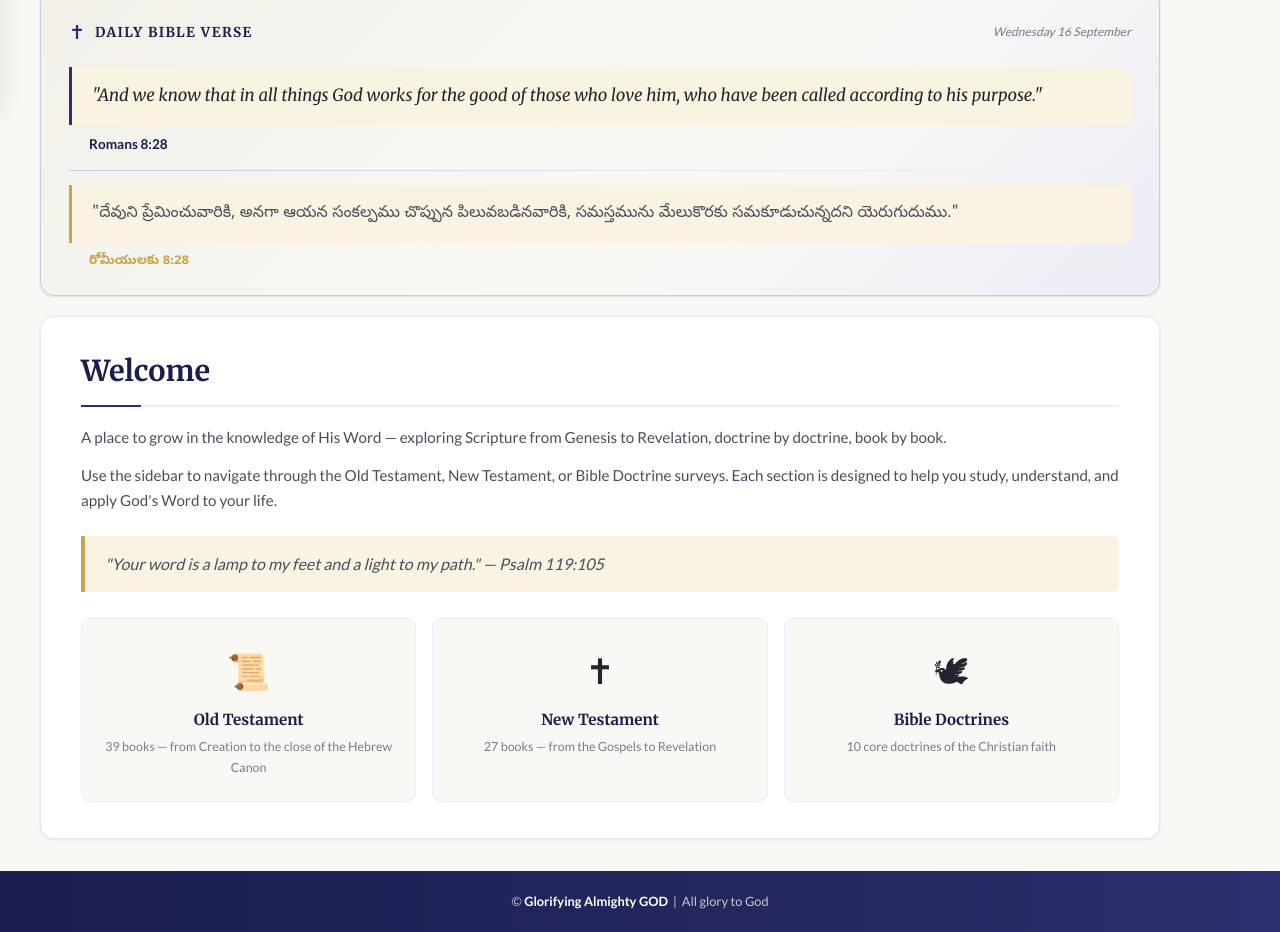
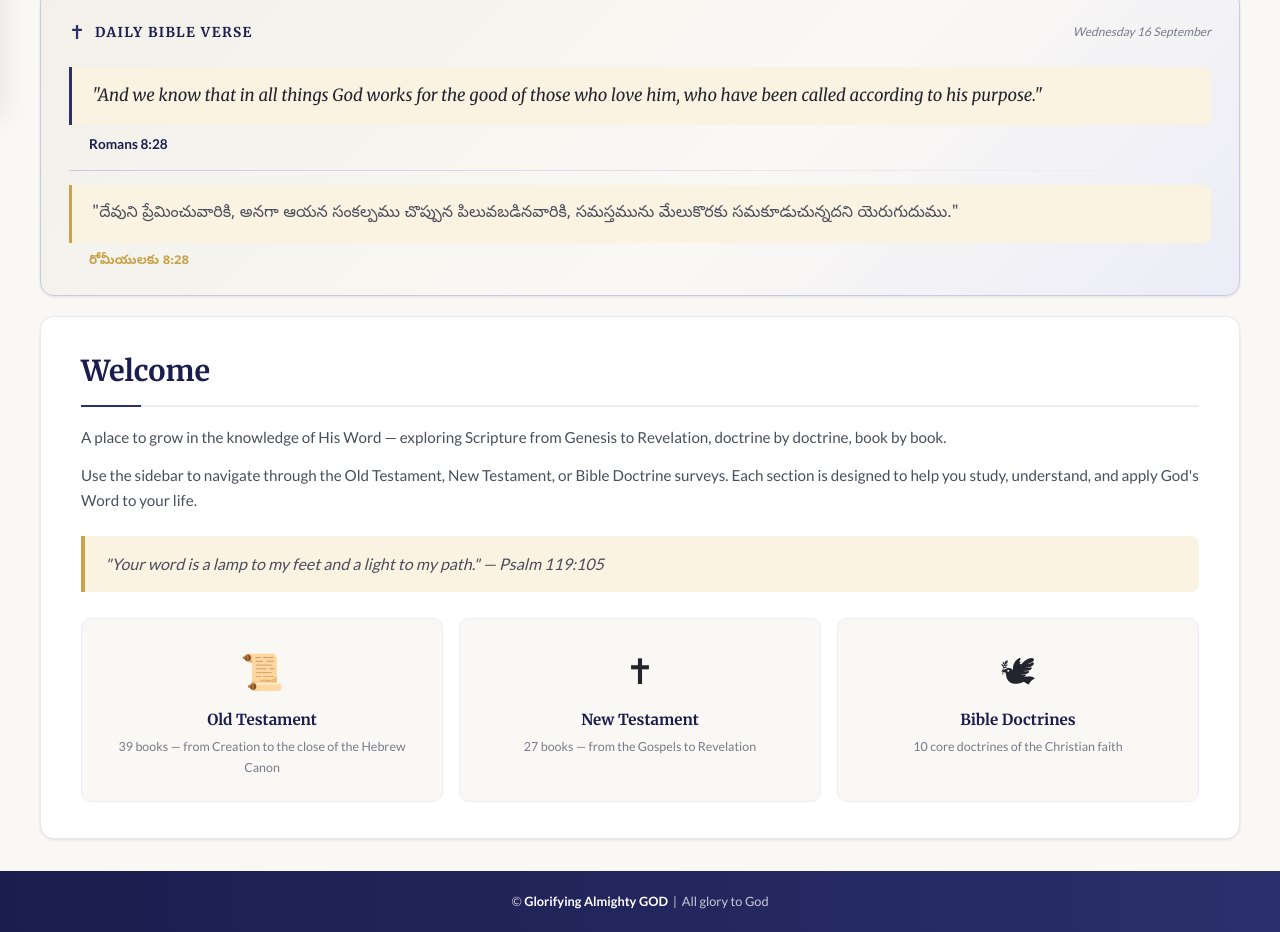
Before and after one commit to glorifyingalmightygod/gag_website_2, a plain HTML site: page index.html in a window 1280 px wide. Shown: the part 692-1624 px from the top of the page. Drawn offline with nearby package versions, Linux system fonts and the light colour scheme; no server answers.

Commit message:
Fix two responsive layout bugs affecting mobile and large screens
1. #content-wrapper had no margin:auto, so on wide screens (large
   monitors, 4K/43" TVs) all page content hugged the left edge with a
   huge empty gap on the right instead of being centered. Add
   margin:0 auto and bump max-width to 1400px to match the top-nav's
   centered content width.

2. 13 book pages (Hosea, Joel, Amos, Obadiah, Jonah, Micah, Nahum,
   Habakkuk, Zephaniah, Haggai, Zechariah, Malachi, and Daniel) used a
   fixed `grid-template-columns:1fr 1fr` for the Introduction section's
   two-column layout (meta bar + Historical Timeline), which never
   collapses to one column on narrow screens — on phones this squeezed
   the Historical Timeline into an unreadable, partly cut-off sliver.
   Every other book already used the responsive
   `repeat(auto-fit,minmax(280px,1fr))` pattern; switch these 13 to
   match, and correct the stale template doc that had the bug baked in.

Verified via DOM scrollWidth checks and rendered screenshots across
320px through 3840px (phone through 4K/43" TV) with no horizontal
overflow and correct stacking/centering at every breakpoint, plus the
mega-menu and mobile drawer navigation.

Co-Authored-By: Claude Sonnet 5 <noreply@anthropic.com>

```diff
--- a/content/ot/amos.js
+++ b/content/ot/amos.js
@@ -8,7 +8,7 @@ Object.assign(CONTENT, {
 <div class="bk-section">
   <div class="bk-section-header"><h3>📖 Introduction</h3></div>
   <div class="bk-section-body">
-    <div style="display:grid;grid-template-columns:1fr 1fr;gap:2rem;align-items:start;">
+    <div style="display:grid;grid-template-columns:repeat(auto-fit,minmax(280px,1fr));gap:2rem;align-items:start;">
       <div>
         <div class="book-meta-bar">
           <div class="bm-item"><span class="bm-label">Author</span><span class="bm-value">Amos of Tekoa</span></div>
--- a/content/ot/daniel.js
+++ b/content/ot/daniel.js
@@ -8,7 +8,7 @@ Object.assign(CONTENT, {
 <div class="bk-section">
   <div class="bk-section-header"><h3>📖 Introduction</h3></div>
   <div class="bk-section-body">
-    <div style="display:grid;grid-template-columns:1fr 1fr;gap:2rem;align-items:start;">
+    <div style="display:grid;grid-template-columns:repeat(auto-fit,minmax(280px,1fr));gap:2rem;align-items:start;">
       <div>
         <div class="book-meta-bar">
           <div class="bm-item"><span class="bm-label">Author</span><span class="bm-value">Daniel</span></div>
--- a/content/ot/habakkuk.js
+++ b/content/ot/habakkuk.js
@@ -8,7 +8,7 @@ Object.assign(CONTENT, {
 <div class="bk-section">
   <div class="bk-section-header"><h3>📖 Introduction</h3></div>
   <div class="bk-section-body">
-    <div style="display:grid;grid-template-columns:1fr 1fr;gap:2rem;align-items:start;">
+    <div style="display:grid;grid-template-columns:repeat(auto-fit,minmax(280px,1fr));gap:2rem;align-items:start;">
       <div>
         <div class="book-meta-bar">
           <div class="bm-item"><span class="bm-label">Author</span><span class="bm-value">Habakkuk the Prophet</span></div>
--- a/content/ot/haggai.js
+++ b/content/ot/haggai.js
@@ -8,7 +8,7 @@ Object.assign(CONTENT, {
 <div class="bk-section">
   <div class="bk-section-header"><h3>📖 Introduction</h3></div>
   <div class="bk-section-body">
-    <div style="display:grid;grid-template-columns:1fr 1fr;gap:2rem;align-items:start;">
+    <div style="display:grid;grid-template-columns:repeat(auto-fit,minmax(280px,1fr));gap:2rem;align-items:start;">
       <div>
         <div class="book-meta-bar">
           <div class="bm-item"><span class="bm-label">Author</span><span class="bm-value">Haggai the Prophet</span></div>
--- a/content/ot/hosea.js
+++ b/content/ot/hosea.js
@@ -8,7 +8,7 @@ Object.assign(CONTENT, {
 <div class="bk-section">
   <div class="bk-section-header"><h3>📖 Introduction</h3></div>
   <div class="bk-section-body">
-    <div style="display:grid;grid-template-columns:1fr 1fr;gap:2rem;align-items:start;">
+    <div style="display:grid;grid-template-columns:repeat(auto-fit,minmax(280px,1fr));gap:2rem;align-items:start;">
       <div>
         <div class="book-meta-bar">
           <div class="bm-item"><span class="bm-label">Author</span><span class="bm-value">Hosea son of Beeri</span></div>
--- a/content/ot/joel.js
+++ b/content/ot/joel.js
@@ -8,7 +8,7 @@ Object.assign(CONTENT, {
 <div class="bk-section">
   <div class="bk-section-header"><h3>📖 Introduction</h3></div>
   <div class="bk-section-body">
-    <div style="display:grid;grid-template-columns:1fr 1fr;gap:2rem;align-items:start;">
+    <div style="display:grid;grid-template-columns:repeat(auto-fit,minmax(280px,1fr));gap:2rem;align-items:start;">
       <div>
         <div class="book-meta-bar">
           <div class="bm-item"><span class="bm-label">Author</span><span class="bm-value">Joel son of Pethuel</span></div>
--- a/content/ot/jonah.js
+++ b/content/ot/jonah.js
@@ -8,7 +8,7 @@ Object.assign(CONTENT, {
 <div class="bk-section">
   <div class="bk-section-header"><h3>📖 Introduction</h3></div>
   <div class="bk-section-body">
-    <div style="display:grid;grid-template-columns:1fr 1fr;gap:2rem;align-items:start;">
+    <div style="display:grid;grid-template-columns:repeat(auto-fit,minmax(280px,1fr));gap:2rem;align-items:start;">
       <div>
         <div class="book-meta-bar">
           <div class="bm-item"><span class="bm-label">Author</span><span class="bm-value">Jonah son of Amittai</span></div>
--- a/content/ot/malachi.js
+++ b/content/ot/malachi.js
@@ -8,7 +8,7 @@ Object.assign(CONTENT, {
 <div class="bk-section">
   <div class="bk-section-header"><h3>📖 Introduction</h3></div>
   <div class="bk-section-body">
-    <div style="display:grid;grid-template-columns:1fr 1fr;gap:2rem;align-items:start;">
+    <div style="display:grid;grid-template-columns:repeat(auto-fit,minmax(280px,1fr));gap:2rem;align-items:start;">
       <div>
         <div class="book-meta-bar">
           <div class="bm-item"><span class="bm-label">Author</span><span class="bm-value">Malachi ("My Messenger")</span></div>
--- a/content/ot/micah.js
+++ b/content/ot/micah.js
@@ -8,7 +8,7 @@ Object.assign(CONTENT, {
 <div class="bk-section">
   <div class="bk-section-header"><h3>📖 Introduction</h3></div>
   <div class="bk-section-body">
-    <div style="display:grid;grid-template-columns:1fr 1fr;gap:2rem;align-items:start;">
+    <div style="display:grid;grid-template-columns:repeat(auto-fit,minmax(280px,1fr));gap:2rem;align-items:start;">
       <div>
         <div class="book-meta-bar">
           <div class="bm-item"><span class="bm-label">Author</span><span class="bm-value">Micah of Moresheth</span></div>
--- a/content/ot/nahum.js
+++ b/content/ot/nahum.js
@@ -8,7 +8,7 @@ Object.assign(CONTENT, {
 <div class="bk-section">
   <div class="bk-section-header"><h3>📖 Introduction</h3></div>
   <div class="bk-section-body">
-    <div style="display:grid;grid-template-columns:1fr 1fr;gap:2rem;align-items:start;">
+    <div style="display:grid;grid-template-columns:repeat(auto-fit,minmax(280px,1fr));gap:2rem;align-items:start;">
       <div>
         <div class="book-meta-bar">
           <div class="bm-item"><span class="bm-label">Author</span><span class="bm-value">Nahum of Elkosh</span></div>
--- a/content/ot/obadiah.js
+++ b/content/ot/obadiah.js
@@ -8,7 +8,7 @@ Object.assign(CONTENT, {
 <div class="bk-section">
   <div class="bk-section-header"><h3>📖 Introduction</h3></div>
   <div class="bk-section-body">
-    <div style="display:grid;grid-template-columns:1fr 1fr;gap:2rem;align-items:start;">
+    <div style="display:grid;grid-template-columns:repeat(auto-fit,minmax(280px,1fr));gap:2rem;align-items:start;">
       <div>
         <div class="book-meta-bar">
           <div class="bm-item"><span class="bm-label">Author</span><span class="bm-value">Obadiah</span></div>
--- a/content/ot/zechariah.js
+++ b/content/ot/zechariah.js
@@ -8,7 +8,7 @@ Object.assign(CONTENT, {
 <div class="bk-section">
   <div class="bk-section-header"><h3>📖 Introduction</h3></div>
   <div class="bk-section-body">
-    <div style="display:grid;grid-template-columns:1fr 1fr;gap:2rem;align-items:start;">
+    <div style="display:grid;grid-template-columns:repeat(auto-fit,minmax(280px,1fr));gap:2rem;align-items:start;">
       <div>
         <div class="book-meta-bar">
           <div class="bm-item"><span class="bm-label">Author</span><span class="bm-value">Zechariah son of Berechiah, son of Iddo</span></div>
--- a/content/ot/zephaniah.js
+++ b/content/ot/zephaniah.js
@@ -8,7 +8,7 @@ Object.assign(CONTENT, {
 <div class="bk-section">
   <div class="bk-section-header"><h3>📖 Introduction</h3></div>
   <div class="bk-section-body">
-    <div style="display:grid;grid-template-columns:1fr 1fr;gap:2rem;align-items:start;">
+    <div style="display:grid;grid-template-columns:repeat(auto-fit,minmax(280px,1fr));gap:2rem;align-items:start;">
       <div>
         <div class="book-meta-bar">
           <div class="bm-item"><span class="bm-label">Author</span><span class="bm-value">Zephaniah, son of Cushi</span></div>
--- a/styles.css
+++ b/styles.css
@@ -675,8 +675,9 @@ body.dark .visit-counter {
 #content-wrapper {
   flex: 1;
   padding: 32px 40px;
-  max-width: 1200px;
+  max-width: 1400px;
   width: 100%;
+  margin: 0 auto;
 }
 
 /* Breadcrumb */
```
Also changed, not shown: 1 other file.
